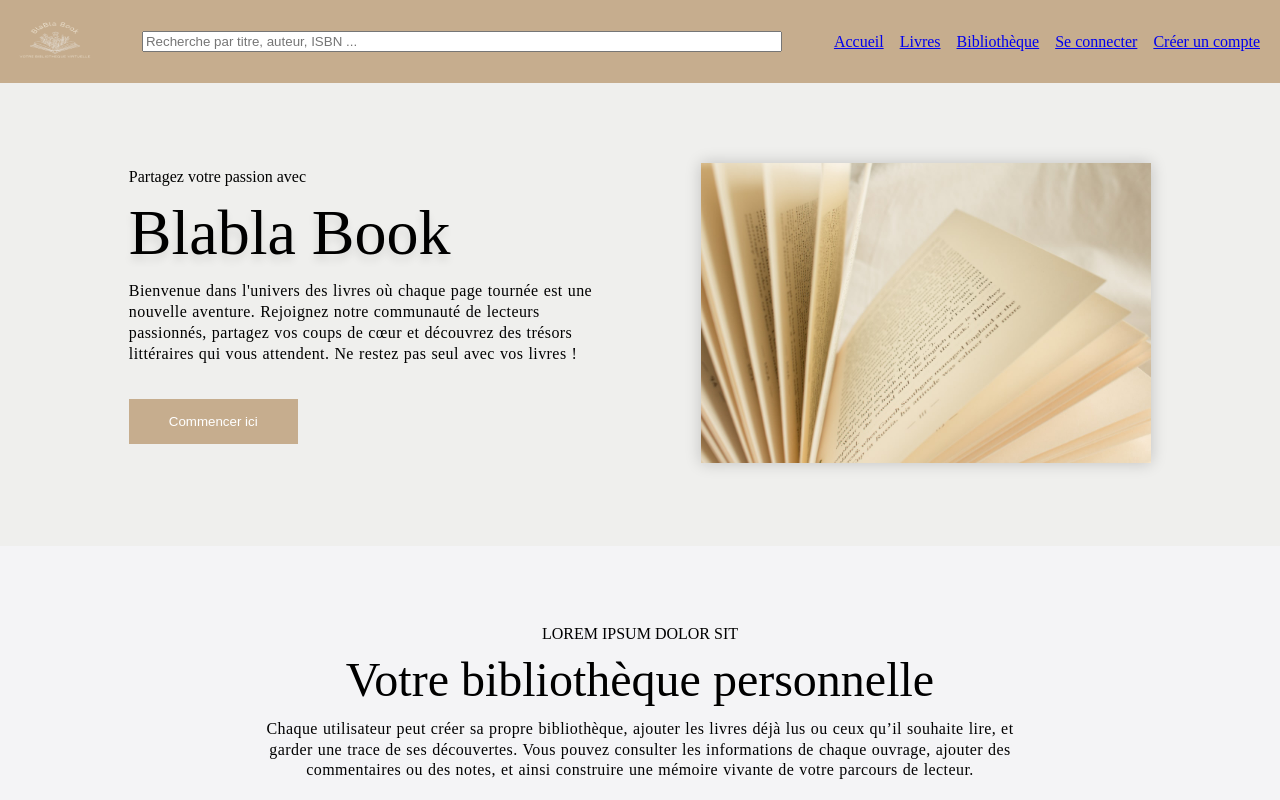
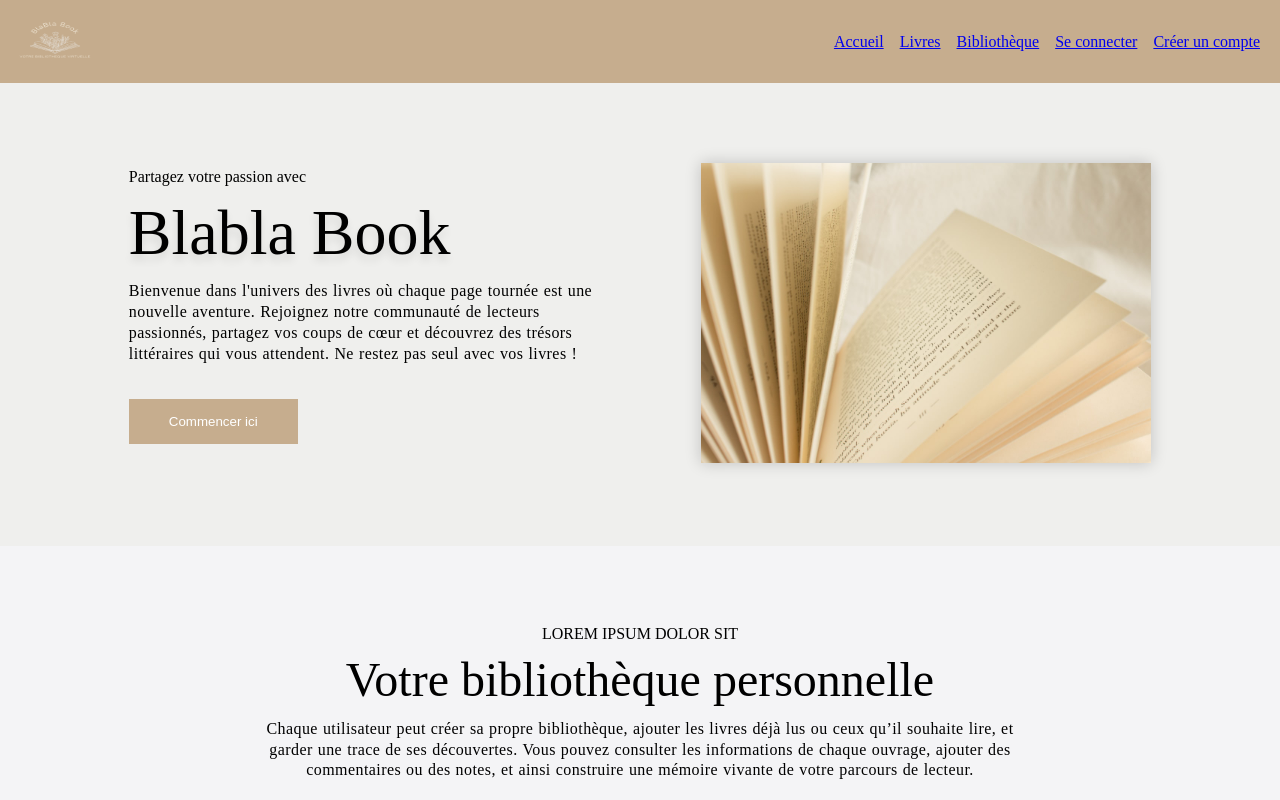
Before and after one commit to Cedric-Duval/blabla-book-front, a React (Vite) app: page / in a window 1280 px wide. Shown: the top 800 px of the page. Built offline with nearby package versions, Linux system fonts and the light colour scheme; no server answers; a web font is replaced by a local one.

Commit message:
apparissiont de la bar de recherche uniquement quand l'utilisateur est connecter

```diff
--- a/src/Books/Books.tsx
+++ b/src/Books/Books.tsx
@@ -2,7 +2,6 @@ import { useEffect, useState } from 'react';
 import './Books.scss';
 import type { IBooks } from '../@types/books';
 import api from '../features/axiosApi';
-import axios from 'axios';
 import { Link } from 'react-router';
 
 
--- a/src/Navbar/Navbar.tsx
+++ b/src/Navbar/Navbar.tsx
@@ -29,12 +29,15 @@ function Navbar({
           <img src="../Pictures/Logo.png" alt="" className="header-logo" />
         </Link>
       </div>
+      {isLogged && (
         <input
           type="text"
           id="search"
           name="search"
           placeholder="Recherche par titre, auteur, ISBN ..."
         />
+      )}
+
       <div id="menu">
         <ul className={menuBurger ? '' : 'hidden'}>
           <li>
```
Lines whose indentation alone changed are shown as unchanged.
